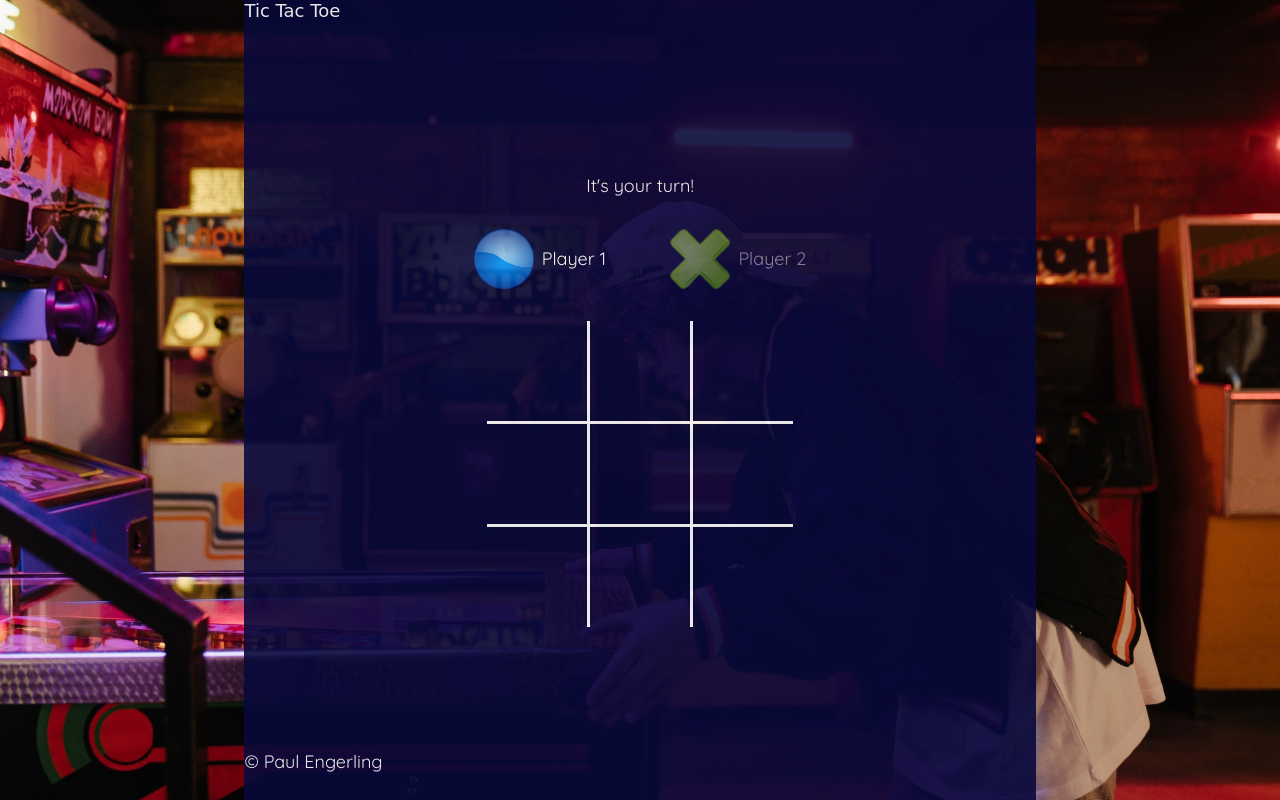
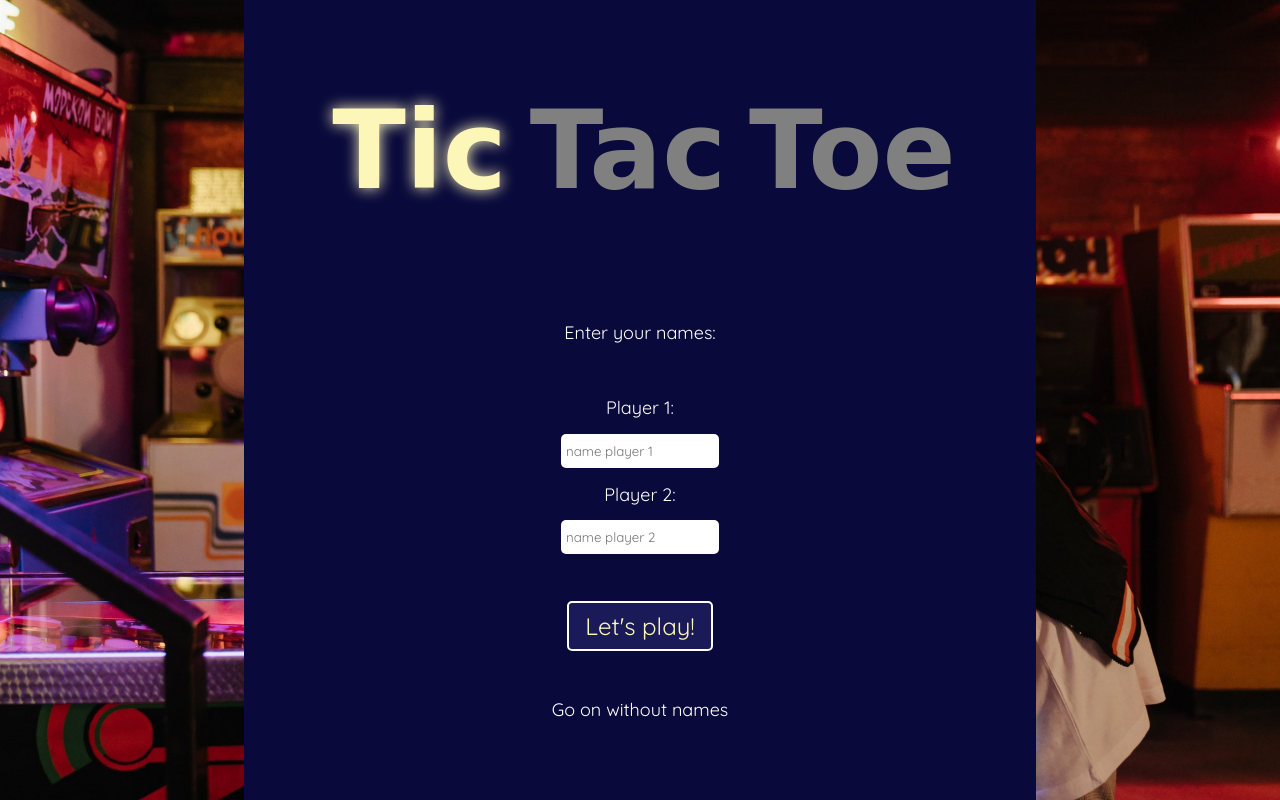
Before and after one commit to paul-E404/TicTacToe, a plain HTML site: page index.html in a window 1280 px wide. Drawn offline with Linux system fonts and the light colour scheme; a web font is replaced by a local one.

Commit message:
Added input name option

```diff
--- a/index.html
+++ b/index.html
@@ -15,15 +15,31 @@
     <title>Tic Tac Toe</title>
 </head>
 
-<body>
+<body onload="blinkLogo();preventReload();">
 
     <div class="background-image">
     </div>
 
     <div class="container">
 
+        <div class="start-screen" id="start-screen">
+            <form id="form" action="">
+                <span>Enter your names:</span><br>
+                <label for="player-1">Player 1:</label>
+                <input class="input-field" id="input-name1" type="text" placeholder="name player 1" name="player-1" required>
+                <label for="player-2">Player 2:</label>
+                <input class="input-field" id="input-name2" type="text" placeholder="name player 2" name="player-2" required>
+                <button onclick="setNames();" type="submit" class="play-btn">Let's play!</button>
+                <span onclick="startGame()" id="go-on-without-names" class="go-on-without-names">Go on without names</span>
+            </form>
+        </div>
+
         <div class="navbar">
-            Tic Tac Toe
+            <div id="navbar-text-start" class="navbar-text-start">
+                <span id="light1" class="logo light1 no-shadow">Tic</span>
+                <span id="light2" class="logo light2 no-shadow">Tac</span>
+                <span id="light3" class="logo light3 no-shadow">Toe</span>
+            </div>
         </div>
 
         <img class="game-over d-none" id="game-over" src="img/game-over.jpg" alt="game-over">
@@ -37,11 +53,11 @@
         <div class="player-panel">
             <div id="player-1">
                 <img src="img/circle.png" alt="circle">
-                <span>Player 1</span>
+                <span id="player-1-name">Player 1</span>
             </div>
             <div id="player-2" class="player-inactive">
                 <img src="img/cross.png" alt="cross">
-                <span>Player 2</span>
+                <span id="player-2-name">Player 2</span>
             </div>
         </div>
 
@@ -52,8 +68,10 @@
             <div id="first-column" class="line vertical" style="transform: scaleY(0)"></div>
             <div id="second-column" class="line vertical" style="left: 48.5%; transform: scaleY(0);"></div>
             <div id="third-column" class="line vertical" style="left: 82.5%; transform: scaleY(0);"></div>
-            <div id="first-diagonal" class="line diagonal diagonal-up-down" style="transform: scale(0) rotate(45deg)"></div>
-            <div id="second-diagonal" class="line diagonal diagonal-down-up" style="transform: scale(0) rotate(-45deg)"></div>
+            <div id="first-diagonal" class="line diagonal diagonal-up-down" style="transform: scale(0) rotate(45deg)">
+            </div>
+            <div id="second-diagonal" class="line diagonal diagonal-down-up" style="transform: scale(0) rotate(-45deg)">
+            </div>
             <table>
                 <tr>
                     <td>
@@ -119,7 +137,9 @@
         </div>
 
         <footer class="footer">
-            © Paul Engerling
+            <span class="footer-text">©TicTacToe 2021</span>
+            <a href="#">Game Instructions</a>
+            <a href="#">Impressum</a>
         </footer>
 
     </div>
--- a/script.js
+++ b/script.js
@@ -2,6 +2,53 @@ let field = [];
 let gameOver = false;
 let currentShape = 'cross';
 let counter = 0;
+let animationTime = 500;
+
+function blinkLogo() {
+    setTimeout(function(){
+        document.getElementById('light1').classList.remove('no-shadow');
+    }, animationTime*1);
+    setTimeout(function(){
+        document.getElementById('light1').classList.add('no-shadow');
+    }, animationTime*2);
+    setTimeout(function(){
+        document.getElementById('light2').classList.remove('no-shadow');
+    }, animationTime*3);
+    setTimeout(function(){
+        document.getElementById('light2').classList.add('no-shadow');
+    }, animationTime*4);
+    setTimeout(function(){
+        document.getElementById('light3').classList.remove('no-shadow');
+    }, animationTime*5);
+    setTimeout(function(){
+        document.getElementById('light3').classList.add('no-shadow');
+    }, animationTime*6);
+    setTimeout(function(){
+        document.getElementById('light1').classList.remove('no-shadow');
+        document.getElementById('light2').classList.remove('no-shadow');
+        document.getElementById('light3').classList.remove('no-shadow');
+    }, animationTime*7);
+    setTimeout(function(){
+        document.getElementById('light1').classList.add('no-shadow');
+        document.getElementById('light2').classList.add('no-shadow');
+        document.getElementById('light3').classList.add('no-shadow');
+        blinkLogo();
+    }, animationTime*9);
+
+}
+
+function setNames(){
+    let name1 = document.getElementById('input-name1').value;
+    let name2 = document.getElementById('input-name2').value;
+    document.getElementById('player-1-name').innerHTML = name1;
+    document.getElementById('player-2-name').innerHTML = name2;
+    startGame();
+}
+
+function startGame() {
+    document.getElementById('start-screen').classList.add('d-none');
+    document.getElementById('navbar-text-start').classList.remove('navbar-text-start');
+}
 
 function setShape(id) {
 
@@ -103,11 +150,13 @@ function showGameOver(winner){
 };
 
 function showWinner(winner) {
+    let name1 = document.getElementById('player-1-name').innerText;
+    let name2 = document.getElementById('player-2-name').innerText;
     if(winner == 'circle') {
-        document.getElementById('winner-box').innerHTML = 'WINNER: Player 1';
+        document.getElementById('winner-box').innerHTML = 'WINNER: ' + name1;
     }
     else if(winner == 'cross') {
-        document.getElementById('winner-box').innerHTML = 'WINNER: Player 2';
+        document.getElementById('winner-box').innerHTML = 'WINNER: ' + name2;
     }
     setTimeout(function(){
         document.getElementById('winner-box').classList.remove('d-none');
@@ -148,3 +197,12 @@ function hideElementsForRestart() {
     document.getElementById('first-diagonal').style.transform = 'scale(0)';
     document.getElementById('second-diagonal').style.transform = 'scale(0)';
 }
+
+/**
+* Prevents the reload of the page when the submit button in the message-form is clicked.
+*/
+function preventReload() {
+    var form = document.getElementById("form");
+    function handleForm(event) { event.preventDefault(); }
+    form.addEventListener('submit', handleForm);
+}
--- a/style.css
+++ b/style.css
@@ -1,13 +1,15 @@
 :root {
     --td-size: 100px;
     --color-primary: rgb(9, 9, 59);
+    --color-bg: rgba(26, 26, 89, 0.95);
     --color-secondary: rgb(26, 26, 89);
-    --color-tertiary: rgb(254, 116, 0);
     --color-light: rgb(252, 246, 184);
+    --color-light2: rgb(255, 146, 208);
+    --color-light3: rgb(158, 248, 85);
     --color-hover: rgba(26, 26, 89, 0.1);
     --container-width: 61.8%;
     --navbar-height: 50px;
-    --footer-height: 50px;
+    --footer-height: 40px;
 }
 
 body {
@@ -19,7 +21,18 @@ body {
 }
 
 .d-none {
-    display: none;
+    display: none !important;
+}
+
+.start-screen{
+    position: absolute;
+    z-index: 1;
+    height: 100%;
+    width: 100%;
+    background-color: var(--color-primary);
+    display: flex;
+    justify-content: center;
+    align-items: flex-end;
 }
 
 .background-image {
@@ -36,7 +49,85 @@ body {
     right: 0;
     height: var(--navbar-height);
     background-color: var(--color-primary);
+    border-bottom: 3px solid var(--color-light);
+    display: flex;
+    align-items: center;
+}
+
+.navbar-text-start {
+    z-index: 1;
+    font-size: 3em;
+    width: 100%;
+    text-align: center;
+    margin-top: 250px;
+}
+
+.input-field {
+    border-radius: 5px;
+    border: none;
+    height: 24px;
+    font-family: inherit;
+    padding: 5px;
+}
+
+.play-btn {
+    color: var(--color-light);
+    font-size: 24px;
+    font-family: inherit;
+    background-color: var(--color-secondary);
+    border: 2px solid white;
+    border-radius: 5px;
+    padding: 8px 16px;
+    margin-top: 32px;
+    margin-bottom: 32px;
+}
+
+.play-btn:hover {
+    cursor: pointer;
+    background-color: var(--color-hover);
+    box-shadow: 0 0 5px var(--color-light);
+}
+
+form {
+    height: 50%;
+    min-width: calc(var(--container-width)/2);
+    display: flex;
+    flex-direction: column;
+    justify-content: space-between;
+    align-items: center;
+    margin-bottom: 10%;
+}
+
+.go-on-without-names:hover {
+    cursor: pointer;
+    text-shadow: 0 0 2px var(--color-light);
+}
+
+.logo {
     font-family: 'Codystar', cursive;
+    font-size: 2em;
+    font-weight: bold;
+    margin-left: 8px;
+}
+
+.light1 {
+    color: var(--color-light);
+    text-shadow: 0 0 15px var(--color-light);
+}
+
+.light2 {
+    color: var(--color-light2);
+    text-shadow: 0 0 15px var(--color-light2);
+}
+
+.light3 {
+    color: var(--color-light3);
+    text-shadow: 0 0 15px var(--color-light3);
+}
+
+.no-shadow {
+    text-shadow: unset !important;
+    color: grey;
 }
 
 .container {
@@ -47,8 +138,7 @@ body {
     width: var(--container-width);
     margin-left: calc((100% - var(--container-width))/2);
     height: 100vh;
-    background-color: var(--color-primary);
-    opacity: 0.9;
+    background-color: var(--color-bg);
     display: flex;
     flex-direction: column;
     justify-content: center;
@@ -81,7 +171,7 @@ table {
 td {
     height: var(--td-size);
     width: var(--td-size);
-    border: 3px solid white;
+    border: 3px dotted white;
     padding: 0;
 }
 
@@ -166,6 +256,25 @@ tr td:last-child {
     right: 0;
     height: var(--footer-height);
     background-color: var(--color-primary);
+    border-top: 3px solid var(--color-light);
+    display: flex;
+    justify-content: flex-end;
+    align-items: center;
+    font-size: 16px;
+}
+
+.footer a {
+    margin-left: 16px;
+    text-decoration: none;
+    color: white;
+}
+
+.footer a:last-child {
+    margin-right: 16px;
+}
+
+.footer a:hover {
+    text-shadow: 0 0 2px var(--color-light);
 }
 
 .game-over {
```
